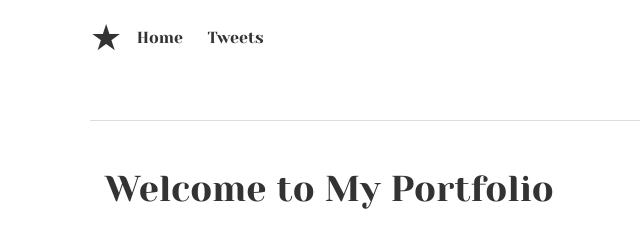
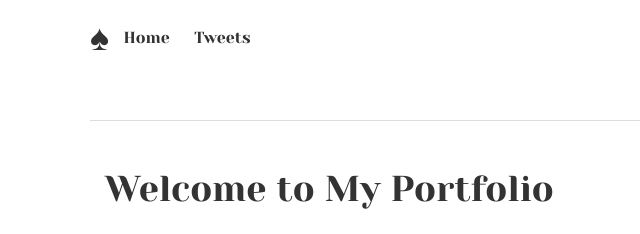
Before and after one commit to Naledi84/alx_html_css, a plain HTML site: page index.html in a window 1280 px wide. Shown: the top 234 px of the page, 0-640 px from the left. Drawn offline with Linux system fonts and the light colour scheme.

Commit message:
Update index.html

```diff
--- a/index.html
+++ b/index.html
@@ -11,7 +11,7 @@
   <header>
     <nav>
       <ul>
-        <li class="logo">&starf;</li>
+        <li class="logo">&spades;</li> <!-- Unicode logo -->
         <li><a href="index.html">Home</a></li>
         <li><a href="tweets.html">Tweets</a></li>
       </ul>
```
